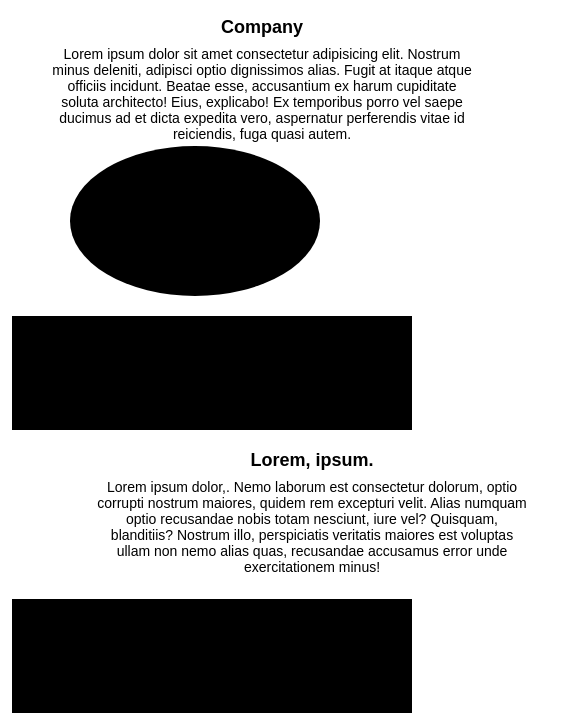
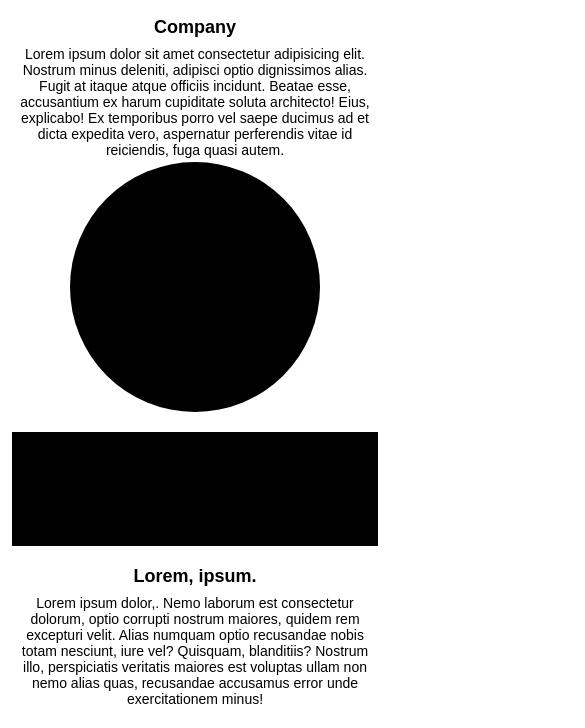
Before and after one commit to moxrbe/media, a plain HTML site: page index.html in a window 390 px wide. Shown: the part 93-821 px from the top of the page, 585 px wide, since content can reach past the window. Drawn offline with Linux system fonts and the light colour scheme.

Commit message:
edit media

```diff
--- a/css/media.css
+++ b/css/media.css
@@ -91,7 +91,23 @@
         }
 
 }
-/* @media (max-width: 667px) {} */
+@media (max-width: 667px) {
+    .img{
+        width: 250px;
+        height: 250px;
+    }
+
+    .img_2{
+        width: auto;
+    }
+    .desc_2{
+        width: auto;
+    }
+    .desc{
+        width: auto;
+    }
+}
+
 @media (max-width: 576px) {
 
     .img{
@@ -122,6 +138,7 @@
 
     .desc{
         text-align: center;
+        width: none;
     }
     .card{
         display: block;
@@ -142,6 +159,7 @@
 
 
 
+
 }
 /* @media (max-width: 414px) {} */
 @media (max-width: 412px) {
@@ -155,7 +173,36 @@
         margin-bottom: 8px;
         font-size: 18px;
     }
+    .img{
+        width: 250px;
+        height: 250px;
+    }
+
+    .img_2{
+        width: auto;
+    }
+    .desc_2{
+        width: auto;
+    }
+    .desc{
+        width: auto;
+    }
 }
-/* @media (max-width: 375px) {} */
+@media (max-width: 375px) {
+    .img{
+        width: 250px;
+        height: 250px;
+    }
+
+    .img_2{
+        width: auto;
+    }
+    .desc_2{
+        width: auto;
+    }
+    .desc{
+        width: auto;
+    }
+}
 /* @media (max-width: 360px) {} */
 /* @media (max-width: 320px) {} */
```
